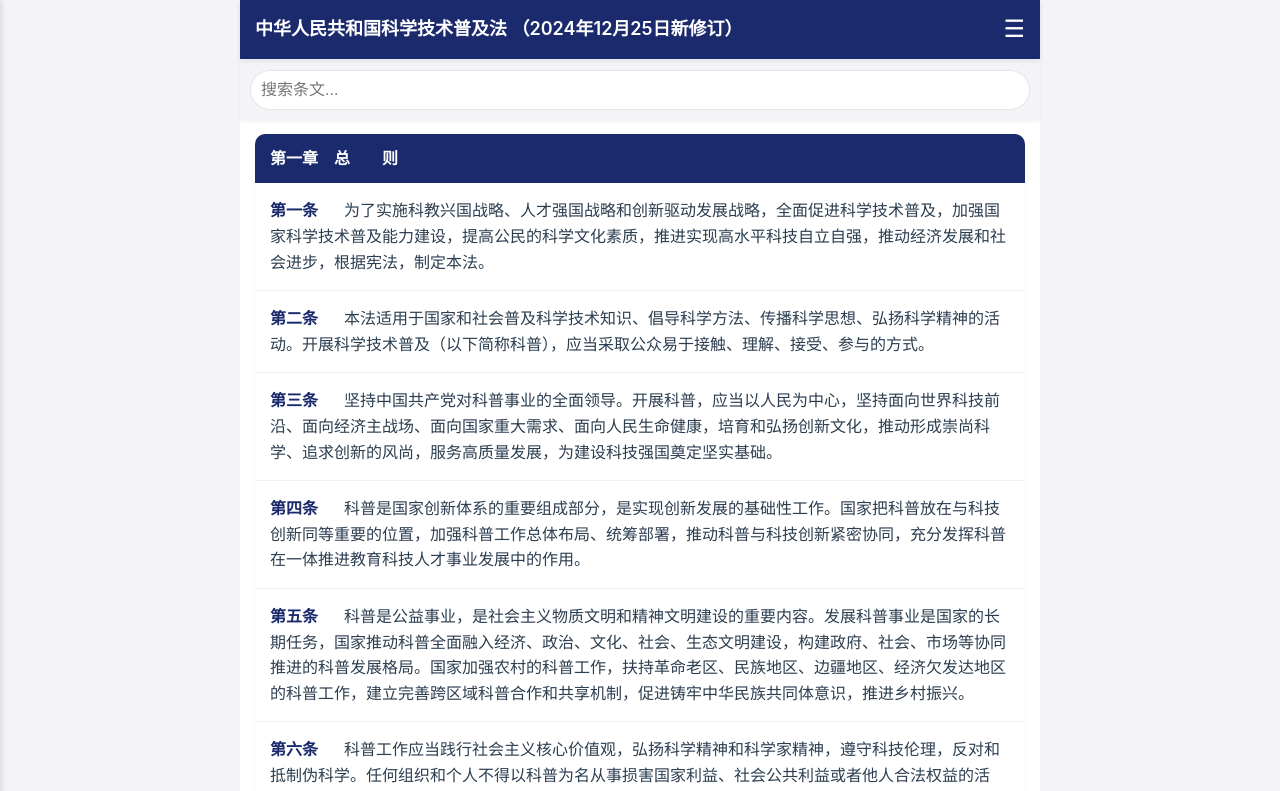
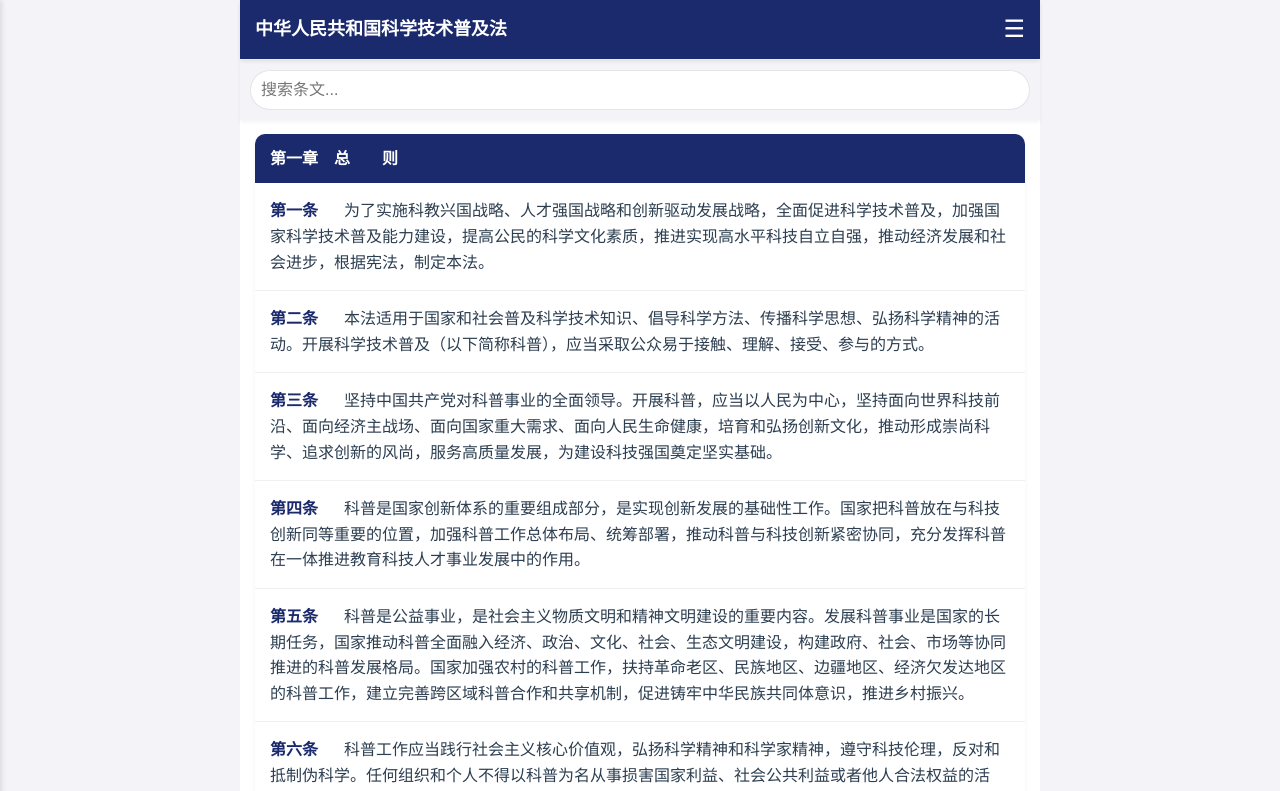
Before and after one commit to JoianSun/kepu, a plain HTML site: page kepufa.html in a window 1280 px wide. Shown: the top 791 px of the page. Drawn offline with Linux system fonts and the light colour scheme.

Commit message:
Update kepufa.html

```diff
--- a/kepufa.html
+++ b/kepufa.html
@@ -233,7 +233,7 @@
 <body>
     <div class="mobile-container">
         <header class="mobile-header">
-            <h1>中华人民共和国科学技术普及法 （2024年12月25日新修订）</h1>
+            <h1>中华人民共和国科学技术普及法</h1>
             <button class="nav-toggle" onclick="toggleSideNav()">☰</button>
         </header>
 
```
